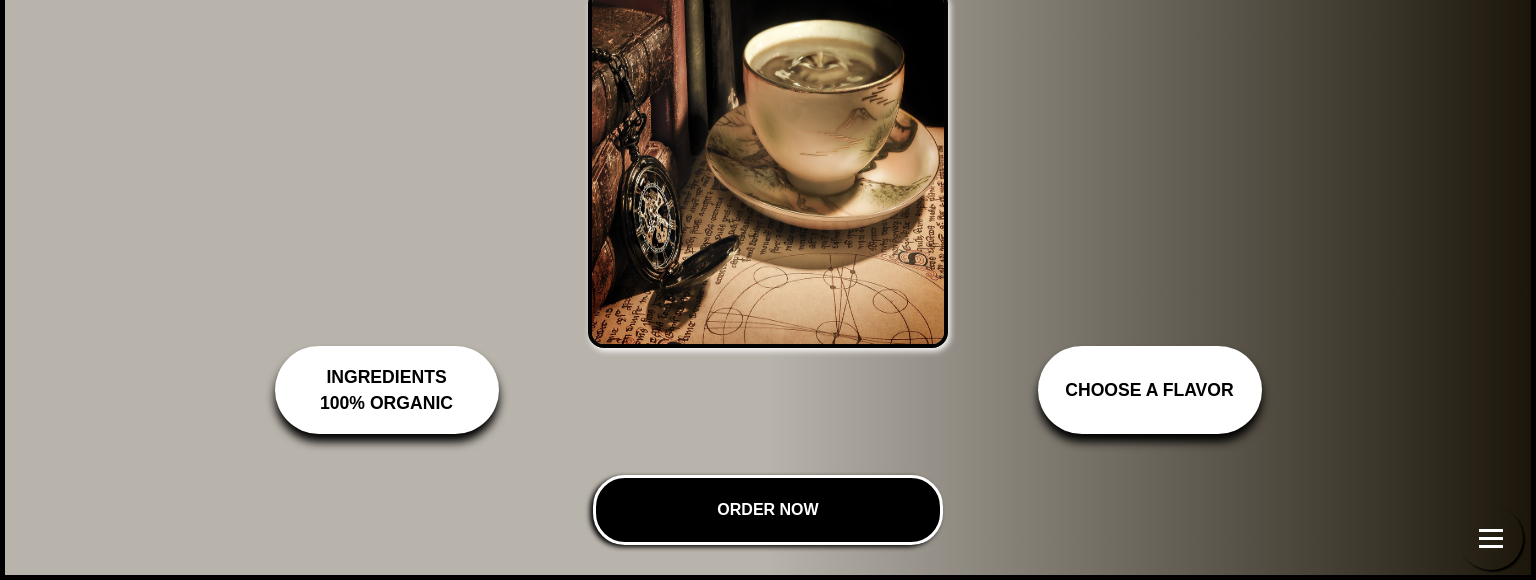
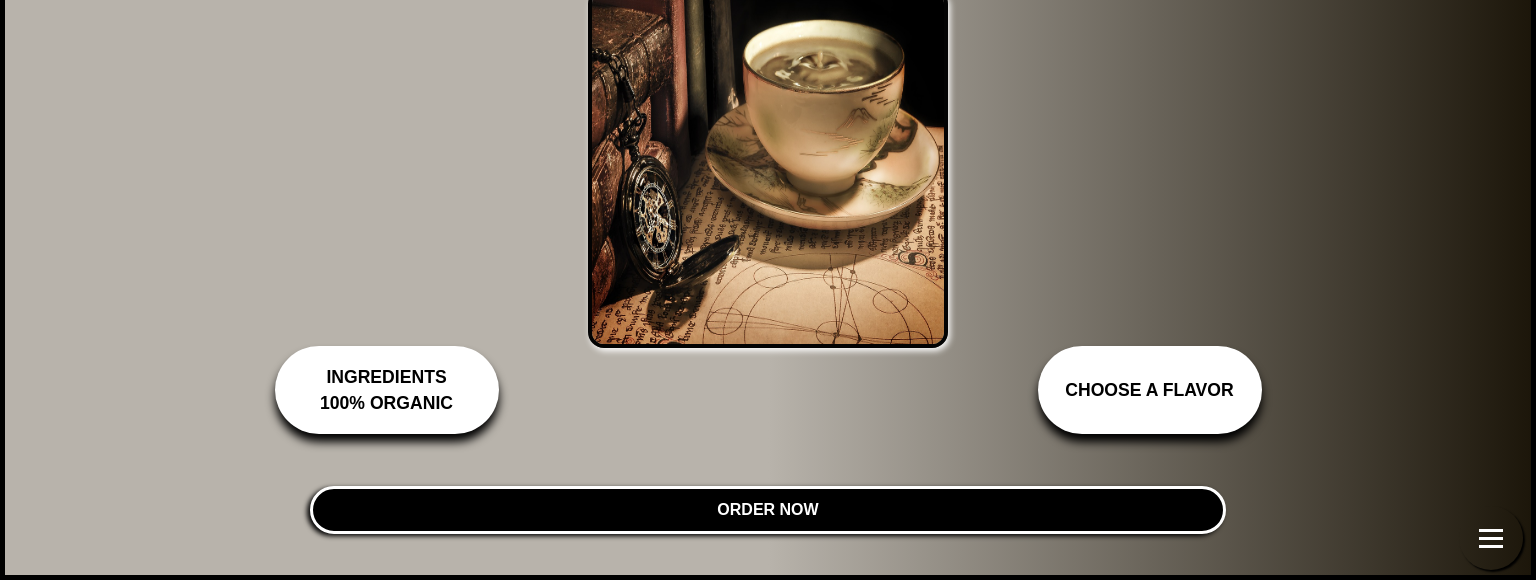
Before and after one commit to HudsnF/PersonalProject-CoffeShop, a plain HTML site: page index.html in a window 1536 px wide. Shown: the part 220-800 px from the top of the page. Drawn offline with Linux system fonts and the light colour scheme; a web font is replaced by a local one.

Commit message:
Update style-desktop.css

```diff
--- a/src/Css/style-desktop.css
+++ b/src/Css/style-desktop.css
@@ -1,6 +1,6 @@
+/* min-height:1000px  and min-width:700px */
 
-
-@media screen and (min-height: 600px) and (min-width:700px) {
+@media screen and  (min-height:900px) and (min-width:700px) {
 
     *::-webkit-scrollbar {
         width: 16px;
@@ -20,6 +20,10 @@
     }
 
     /* -----------------------Header--------------- */
+    body{
+        max-width: 100%;
+        width: 100%;
+    }
     .header .logo {
         display: flex;
         align-items: center;
@@ -174,9 +178,6 @@
 }
 
 @media screen and (min-width:1300px){
-    #container{
-        max-width: 2400px;
-    }
     .main .product .infos .flavors .sub-flavors{
         top: 17em;
         right: 6em;
```
